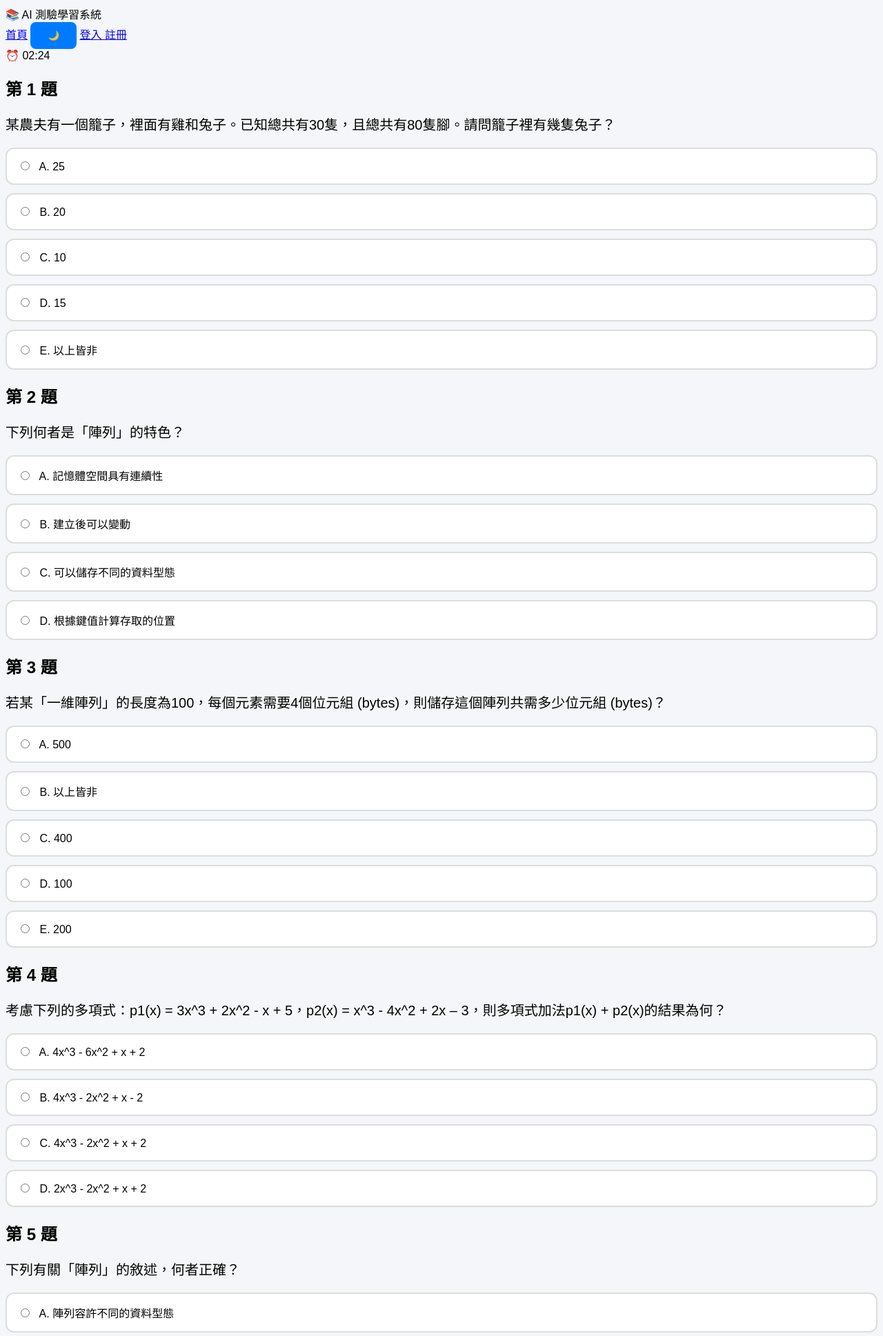
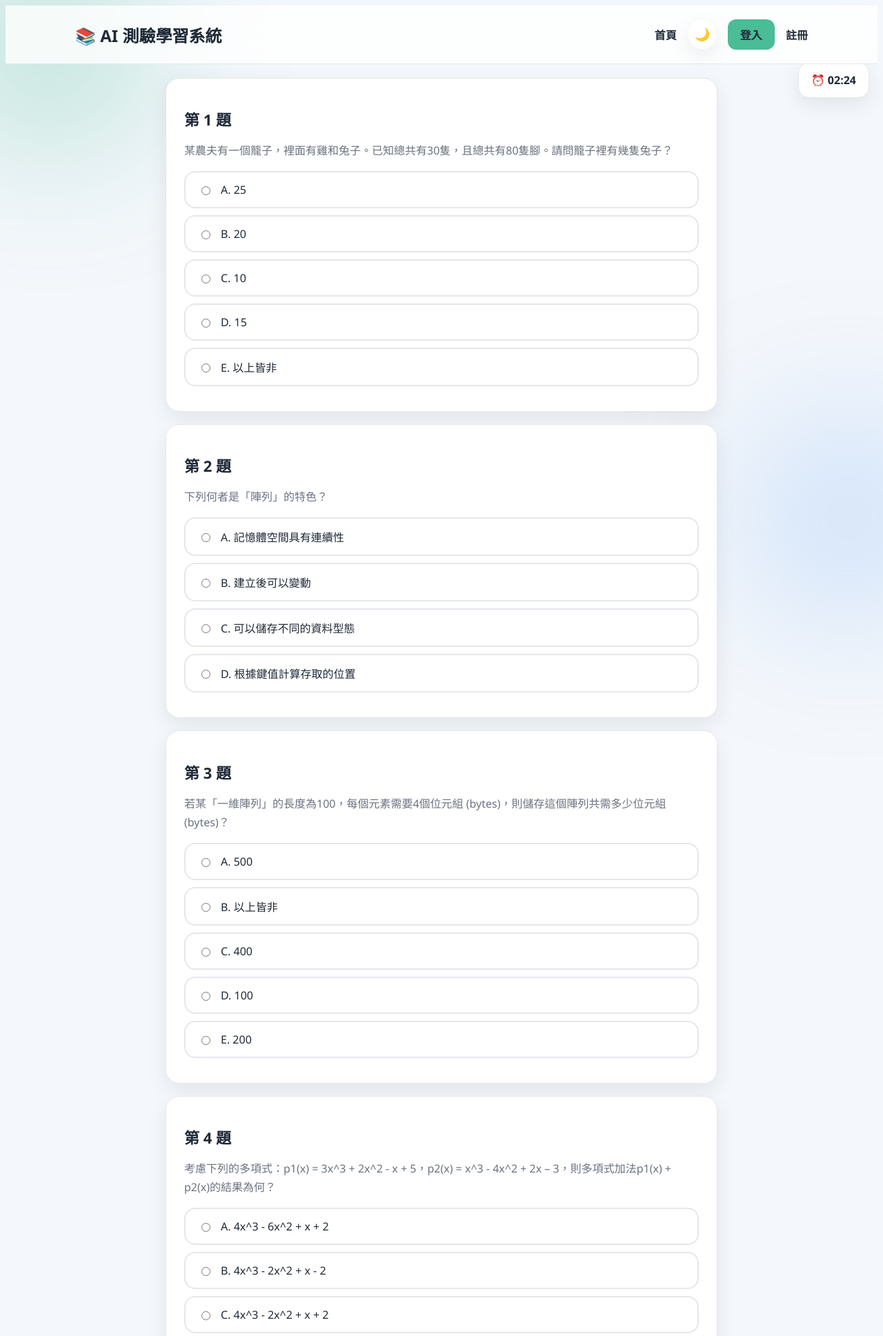
Before and after one commit to CBF113045/django-ds-quiz, a Django app: page /start/ in a window 1280 px wide. Shown: the top 1937 px of the page at 69% size. Run offline with Django 5.2, Linux system fonts and the light colour scheme; data comes from the database, SQL or seed files in the repository.

Commit message:
Update style.css

```diff
--- a/quiz/static/quiz/style.css
+++ b/quiz/static/quiz/style.css
@@ -1,81 +1,366 @@
-body{
-    font-family: Arial, sans-serif;
-    background-color:#f4f6f9;
+/* =======================
+   全域設定
+======================= */
+
+/* =======================
+   🎨 DESIGN SYSTEM
+======================= */
+
+:root {
+    --bg: #f4f7fb;
+    --card: #ffffff;
+    --text: #1f2937;
+    --muted: #6b7280;
+
+    --primary: #4abc96;
+    --primary-hover: #38a37f;
+
+    --border: #e5e7eb;
+
+    --radius-lg: 20px;
+    --radius-md: 14px;
+
+    --shadow: 0 10px 30px rgba(0, 0, 0, 0.08);
 }
 
-.container,
-.quiz-card{
-    width: 500px;
-    margin: 80px auto;
-    background: white;
-    padding: 30px;
-    border-radius: 15px;
-    text-align:center;
-    box-shadow:0 4px 10px rgba(0,0,0,0.1);
+[data-theme="dark"] {
+    --bg: #0f172a;
+    --card: #1e293b;
+    --text: #f8fafc;
+    --muted: #94a3b8;
+
+    --border: #334155;
+
+    --shadow: 0 10px 30px rgba(0, 0, 0, 0.35);
 }
 
-.question{
-    font-size:20px;
-    margin:20px 0;
+/* =======================
+   body
+======================= */
+
+* {
+    transition: all 0.2s ease;
 }
 
-.option{
-    margin:15px 0;
-    text-align:left;
-}
-.option:hover{
-    background:#f2f2f2;
+body {
+    font-family:
+        "Segoe UI",
+        "Noto Sans TC",
+        sans-serif;
+
+    background: var(--bg);
+    color: var(--text);
+    min-height: 100vh;
 }
 
-.option-card{
-    display:block;
-    text-align:left;
-    padding:15px;
-    margin:12px 0;
-    border:2px solid #ddd;
-    border-radius:12px;
-    cursor:pointer;
-    transition:0.3s;
-    background:white;
+/* =======================
+   背景光暈
+======================= */
+
+.bg-blur {
+    position: fixed;
+    border-radius: 50%;
+    filter: blur(100px);
+    z-index: -1;
 }
 
-.option-card:hover{
-    background:#eef5ff;
-    border-color:#007bff;
+.blur-1 {
+    width: 300px;
+    height: 300px;
+    background: #4abc9650;
+    top: -80px;
+    left: -80px;
 }
 
-.option-card input{
-    margin-right:10px;
+.blur-2 {
+    width: 300px;
+    height: 300px;
+    background: #60a5fa40;
+    right: -100px;
+    bottom: -100px;
 }
 
-button{
-    background:#007bff;
-    color:white;
-    border:none;
-    padding:12px 25px;
-    border-radius:8px;
-    cursor:pointer;
-}
-button:hover{
-    transform: scale(1.05);
+/* =======================
+   Navbar
+======================= */
+
+.navbar {
+    background: rgba(255, 255, 255, 0.8);
+    backdrop-filter: blur(20px);
+
+    border-bottom: 1px solid var(--border);
+
+    display: flex;
+    justify-content: space-between;
+    align-items: center;
+
+    padding: 20px 8%;
+    position: sticky;
+    top: 0;
+    z-index: 999;
 }
 
-.timer-box{
+[data-theme="dark"] .navbar {
+    background: rgba(15, 23, 42, 0.85);
+}
+
+.logo {
+    font-size: 24px;
+    font-weight: 700;
+}
+
+.nav-links {
+    display: flex;
+    align-items: center;
+    gap: 16px;
+}
+
+.nav-links a {
+    text-decoration: none;
+    color: var(--text);
+    font-weight: 600;
+}
+
+.nav-links a:hover {
+    color: var(--primary);
+}
+
+.user-name {
+    font-weight: 600;
+}
+
+.login-btn,
+.logout-btn {
+    border: none;
+    background: var(--primary);
+    color: white;
+    padding: 10px 18px;
+    border-radius: 12px;
+    cursor: pointer;
+    transition: .3s;
+}
+
+.login-btn:hover,
+.logout-btn:hover {
+    background: var(--primary-hover);
+}
+
+.theme-btn {
+    border: none;
+    width: 42px;
+    height: 42px;
+    border-radius: 50%;
+    cursor: pointer;
+    font-size: 18px;
+    background: var(--card);
+    box-shadow: var(--shadow);
+}
+
+/* =======================
+   Page Layout
+======================= */
+
+.page-content {
+    max-width: 800px;
+    margin: auto;
+    padding: 20px;
+}
+
+/* =======================
+   Card
+======================= */
+
+.card {
+    background: var(--card);
+    border: 1px solid var(--border);
+    border-radius: var(--radius-lg);
+    box-shadow: var(--shadow);
+
+    padding: 26px;
+    margin-bottom: 18px;
+
+    transition: 0.25s ease;
+}
+
+.card:hover {
+    transform: translateY(-2px);
+}
+
+/* =======================
+   Button
+======================= */
+
+.btn {
+    display: inline-flex;
+    align-items: center;
+    justify-content: center;
+
+    padding: 14px 22px;
+    border-radius: 14px;
+
+    font-weight: 700;
+    font-size: 15px;
+
+    border: none;
+    cursor: pointer;
+
+    text-decoration: none;
+
+    transition: 0.2s ease;
+
+    background: var(--primary);
+    color: white;
+}
+
+.btn:hover {
+    transform: translateY(-2px);
+    background: var(--primary-hover);
+}
+
+/* 次要按鈕 */
+.btn.secondary {
+    background: transparent;
+    color: var(--primary);
+    border: 2px solid var(--primary);
+}
+
+.btn.secondary:hover {
+    background: var(--primary);
+    color: white;
+}
+
+/* =======================
+   Form
+======================= */
+
+input,
+select {
+    width: 100%;
+    padding: 12px 14px;
+
+    border-radius: var(--radius-md);
+    border: 1px solid var(--border);
+
+    background: var(--card);
+    color: var(--text);
+
+    font-size: 15px;
+
+    outline: none;
+}
+
+input:focus,
+select:focus {
+    border-color: var(--primary);
+}
+
+/* =======================
+   Quiz
+======================= */
+
+.option-card {
+    display: flex;
+    align-items: center;
+    gap: 12px;
+
+    padding: 14px 18px;
+
+    border: 2px solid var(--border);
+    border-radius: 16px;
+
+    cursor: pointer;
+
+    transition: 0.2s ease;
+
+    margin: 10px 0;
+}
+
+.option-card:hover {
+    border-color: var(--primary);
+    transform: translateY(-1px);
+}
+
+.option-card input {
+    width: auto;
+}
+
+/* =======================
+   Timer
+======================= */
+
+.fixed-timer {
     position: fixed;
-    top: 20px;
+    top: 90px;
     right: 20px;
 
-    background: #fdfdfd;
-    color: rgb(0, 0, 0);
+    background: var(--card);
+    border: 1px solid var(--border);
 
-    padding: 15px 20px;
+    padding: 14px 18px;
+    border-radius: 16px;
 
-    border-radius: 12px;
+    box-shadow: var(--shadow);
 
-    font-size: 16px;
-    font-weight: bold;
+    font-weight: 700;
+}
 
-    box-shadow: 0 4px 12px rgba(0,0,0,0.2);
+/* =======================
+   Result
+======================= */
 
-    z-index: 999;
+.score {
+    font-size: 72px;
+    color: var(--primary);
+    font-weight: 700;
 }
+
+.rate {
+    margin-top: 12px;
+    font-size: 22px;
+}
+
+.wrong-item {
+    background: #fff5f5;
+    border-left: 6px solid #ef4444;
+    border-radius: 16px;
+    padding: 20px;
+    margin-top: 16px;
+}
+
+[data-theme="dark"] .wrong-item {
+    background: #2b1e24;
+}
+
+/* =======================
+   Responsive
+======================= */
+
+@media(max-width:768px) {
+
+    .navbar {
+        flex-direction: column;
+        gap: 20px;
+    }
+
+    .hero-title {
+        font-size: 32px;
+    }
+
+    .quiz-card {
+        padding: 24px;
+    }
+}
+
+h1,h2,h3 {
+    margin-bottom: 16px;
+    line-height: 1.4;
+}
+
+h1 {font-size: 28px;}
+h2 {font-size: 22px;}
+h3 {font-size: 18px;}
+
+p {
+    line-height: 1.7;
+    color: var(--muted);
+}
```
